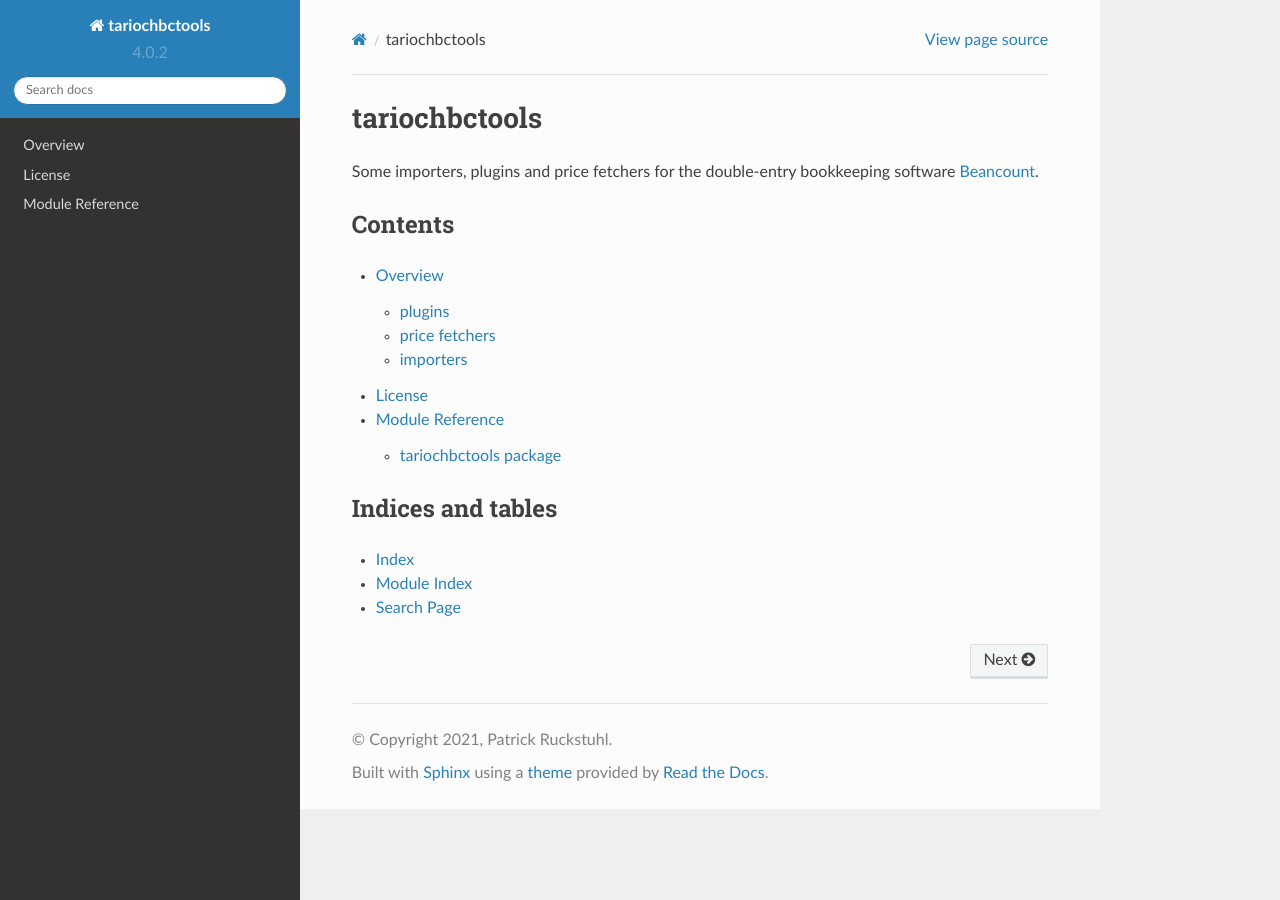
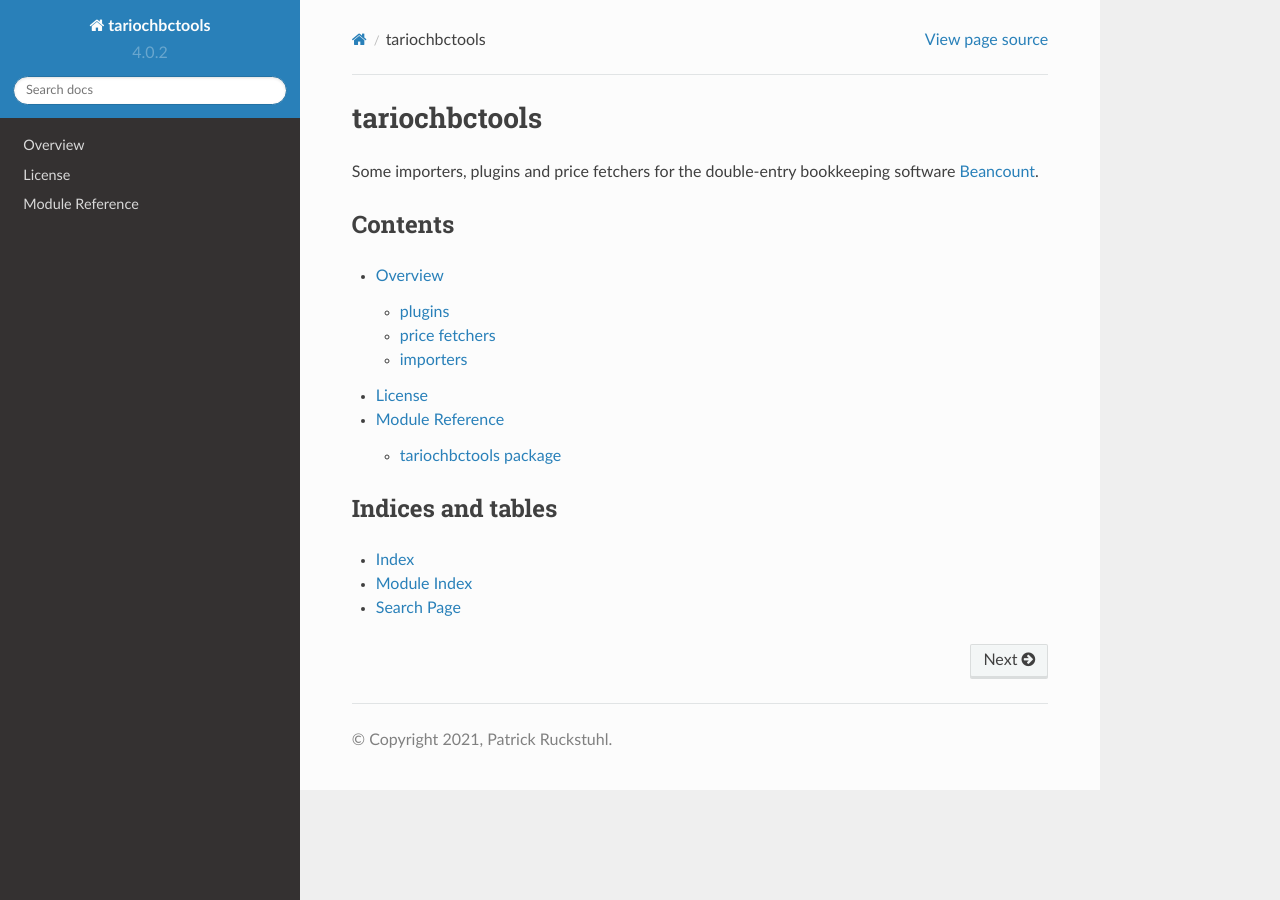
Before and after one commit to tarioch/beancounttools, a Sphinx documentation site: the page built from docs/index.rst, in a window 1280 px wide. Built offline with Sphinx 7.4.7 and the Read the Docs theme 2.0.0, drawn with Linux system fonts in a browser that asks for light colours.

Commit message:
some more config updates

```diff
--- a/docs/conf.py
+++ b/docs/conf.py
@@ -212,7 +212,7 @@ html_static_path = ["_static"]
 # html_show_sourcelink = True
 
 # If true, "Created using Sphinx" is shown in the HTML footer. Default is True.
-# html_show_sphinx = True
+html_show_sphinx = False
 
 # If true, "(C) Copyright ..." is shown in the HTML footer. Default is True.
 # html_show_copyright = True
```
Also changed, not shown: docs/requirements.txt (+9 -0 lines), .readthedocs.yml, 1 other file.
